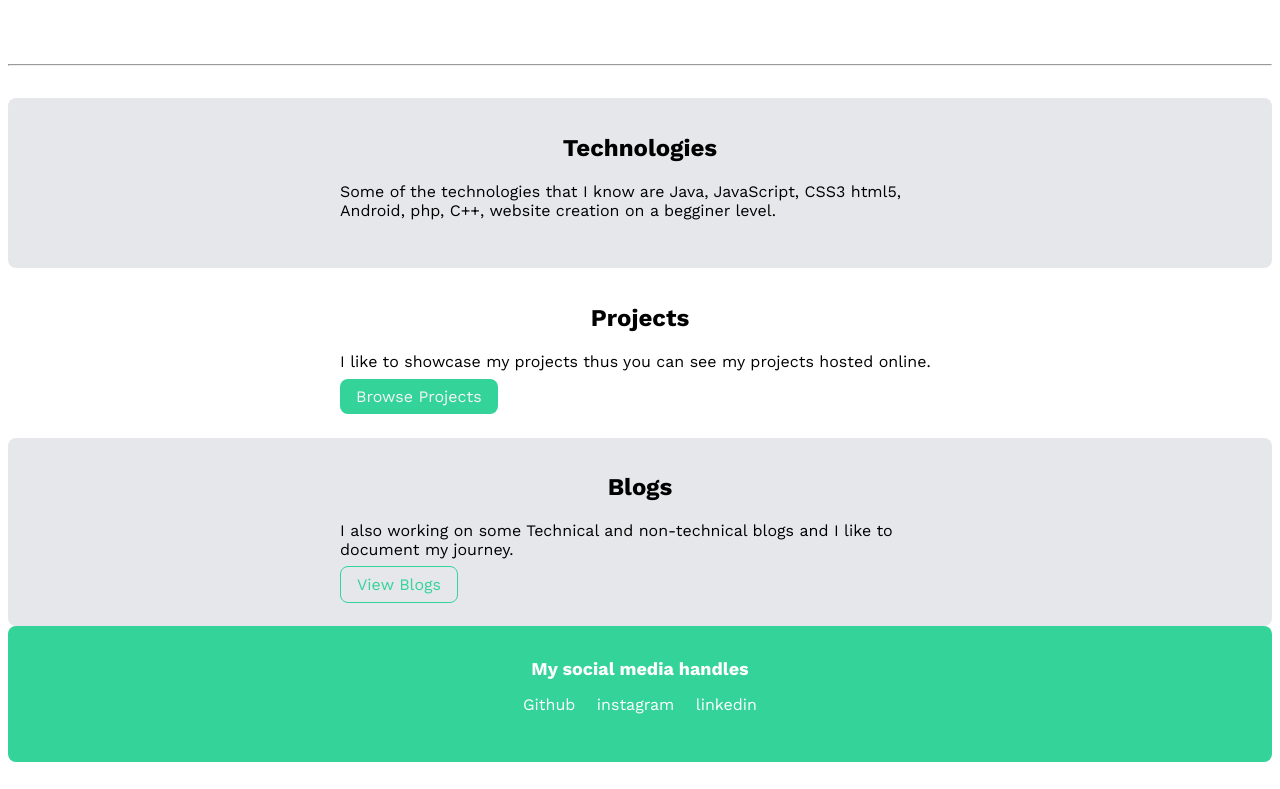
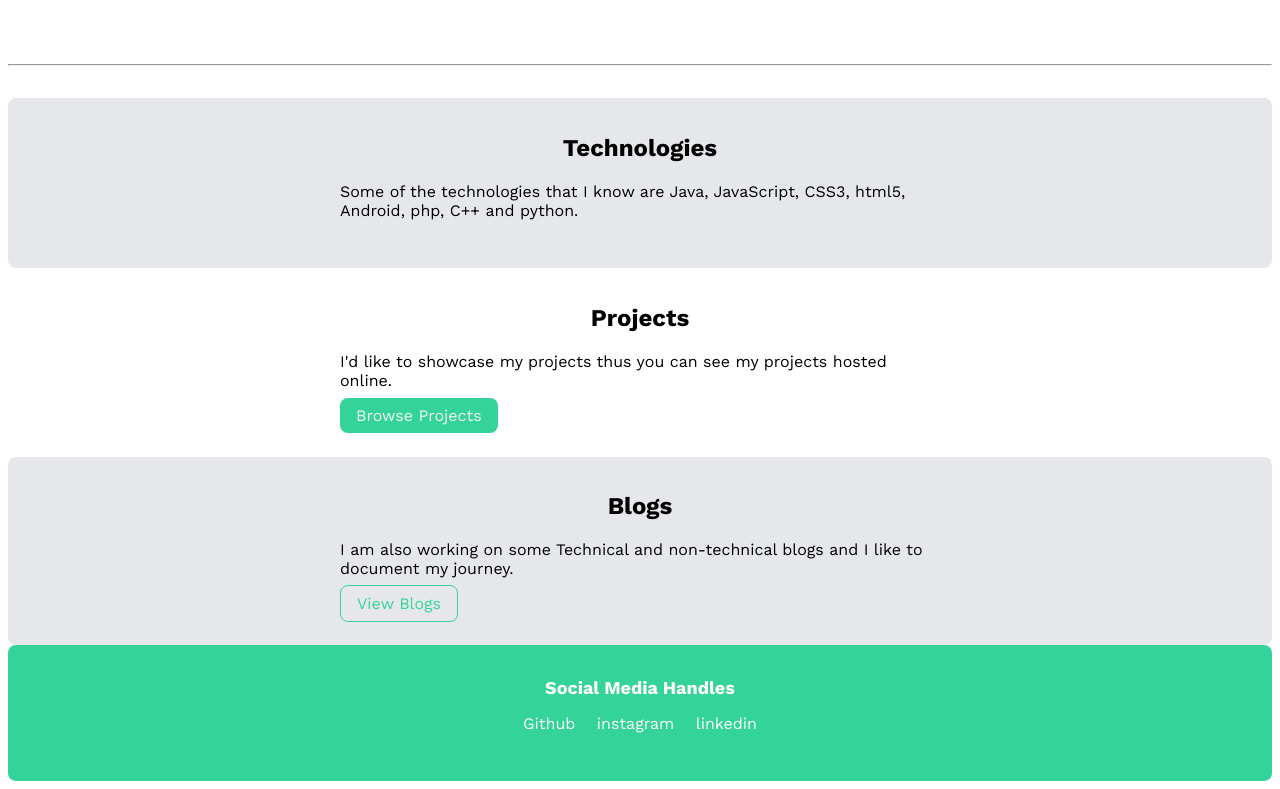
Before and after one commit to sukhleen-kaur-27/sukhleenKaurPortfolioWebsite, a plain HTML site: page index.html in a window 1280 px wide. Shown: the part 241-1030 px from the top of the page. Drawn offline with nearby package versions, Linux system fonts and the light colour scheme.

```diff
--- a/index.html
+++ b/index.html
@@ -36,26 +36,26 @@
     <section class="section section-off-white">
         <div class="container-center">
             <h1>Technologies</h1>
-            <p>Some of the technologies that I know are Java, JavaScript, CSS3 html5, Android, php, C++, website creation on a begginer level.</p>
+            <p>Some of the technologies that I know are Java, JavaScript, CSS3, html5, Android, php, C++ and python.</p>
         </div>
     </section>
     <section class="section">
         <div class="container-center">
             <h1>Projects</h1>
-            <p>I like to showcase my projects thus you can see my projects hosted online.</p>
+            <p>I'd like to showcase my projects thus you can see my projects hosted online.</p>
             <a class="link link-primary " href="projects.html">Browse Projects</a>
         </div>
     </section>
     <section class="section section-off-white">
         <div class="container-center">
             <h1>Blogs</h1>
-            <p>I also working on some Technical and non-technical blogs and I like to document my journey.</p>
+            <p>I am also working on some Technical and non-technical blogs and I like to document my journey.</p>
             <a class="link link-secondary " href="blogs.html">View Blogs</a>
         </div>
     </section>
     <footer class="footer">
         <div class="footer-header">
-            My social media handles
+            Social Media Handles
         </div>
         <ul class="social-links list-non-bullet">
             <li class="list-item-inline"><a class="link" href="https://github.com/sukhleen-kaur-27">Github</a></li>
```
Also changed, not shown: blogs.html (+11 -0 lines), projects.html (+1 -1 lines).
